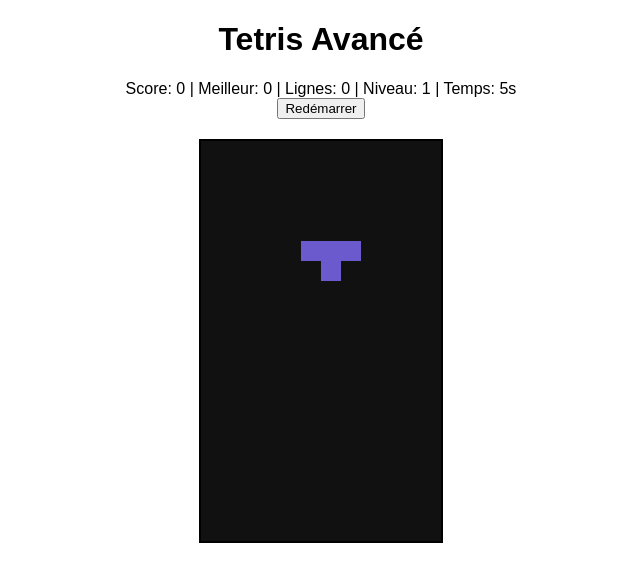
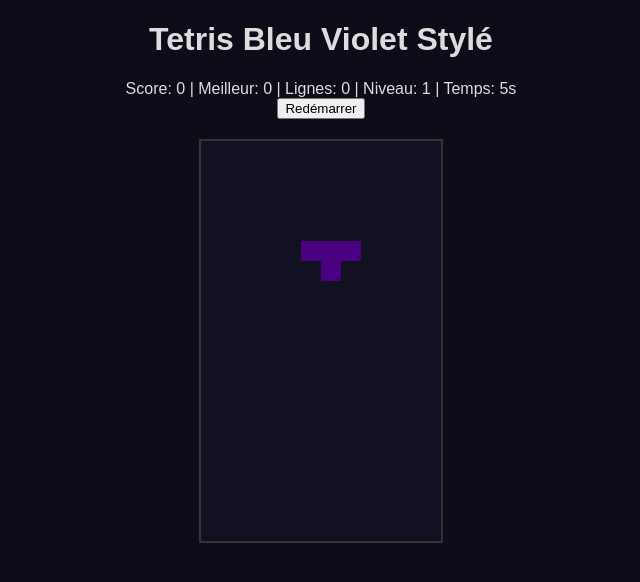
Before and after one commit to altefkat/tetris, a plain HTML site: page index.html in a window 1280 px wide. Shown: the whole page, without its empty margins (319-959 px from the left). Drawn offline with Linux system fonts and the light colour scheme.

Commit message:
Update index.html

```diff
--- a/index.html
+++ b/index.html
@@ -3,22 +3,24 @@
 <head>
     <meta charset="UTF-8">
     <meta name="viewport" content="width=device-width, initial-scale=1.0">
-    <title>Tetris Avancé</title>
+    <title>Tetris Bleu Violet Stylé</title>
     <style>
         body {
             text-align: center;
             font-family: Arial, sans-serif;
+            background-color: #0d0d1a;
+            color: #ddd;
         }
         canvas {
-            border: 2px solid #000;
+            border: 2px solid #333;
             display: block;
             margin: 20px auto;
-            background-color: #111;
+            background-color: #111122;
         }
     </style>
 </head>
 <body>
-    <h1>Tetris Avancé</h1>
+    <h1>Tetris Bleu Violet Stylé</h1>
     <div>
         <span id="score">Score: 0</span> | <span id="topScore">Meilleur: 0</span> | <span id="lines">Lignes: 0</span> | <span id="level">Niveau: 1</span> | <span id="timer">Temps: 0s</span>
     </div>
@@ -87,13 +89,13 @@
         function drawMatrix(matrix, offset) {
             const colors = [
                 null,
-                '#6A5ACD',  // SlateBlue
-                '#9370DB',  // MediumPurple
-                '#7B68EE',  // MediumSlateBlue
-                '#483D8B',  // DarkSlateBlue
-                '#00BFFF',  // DeepSkyBlue
-                '#1E90FF',  // DodgerBlue
-                '#4169E1'   // RoyalBlue
+                '#4B0082', // Indigo foncé
+                '#6A0DAD', // Violet vibrant
+                '#7B68EE', // Medium Slate Blue
+                '#8A2BE2', // Blue Violet
+                '#00BFFF', // Deep Sky Blue
+                '#1E90FF', // Dodger Blue
+                '#4169E1'  // Royal Blue
             ];
             matrix.forEach((row, y) => row.forEach((value, x) => {
                 if (value !== 0) {
@@ -197,7 +199,7 @@
             dropCounter += deltaTime;
             if (dropCounter > dropInterval) playerDrop();
 
-            context.fillStyle = '#111';
+            context.fillStyle = '#111122';
             context.fillRect(0, 0, canvas.width, canvas.height);
 
             drawMatrix(arena, { x: 0, y: 0 });
```
